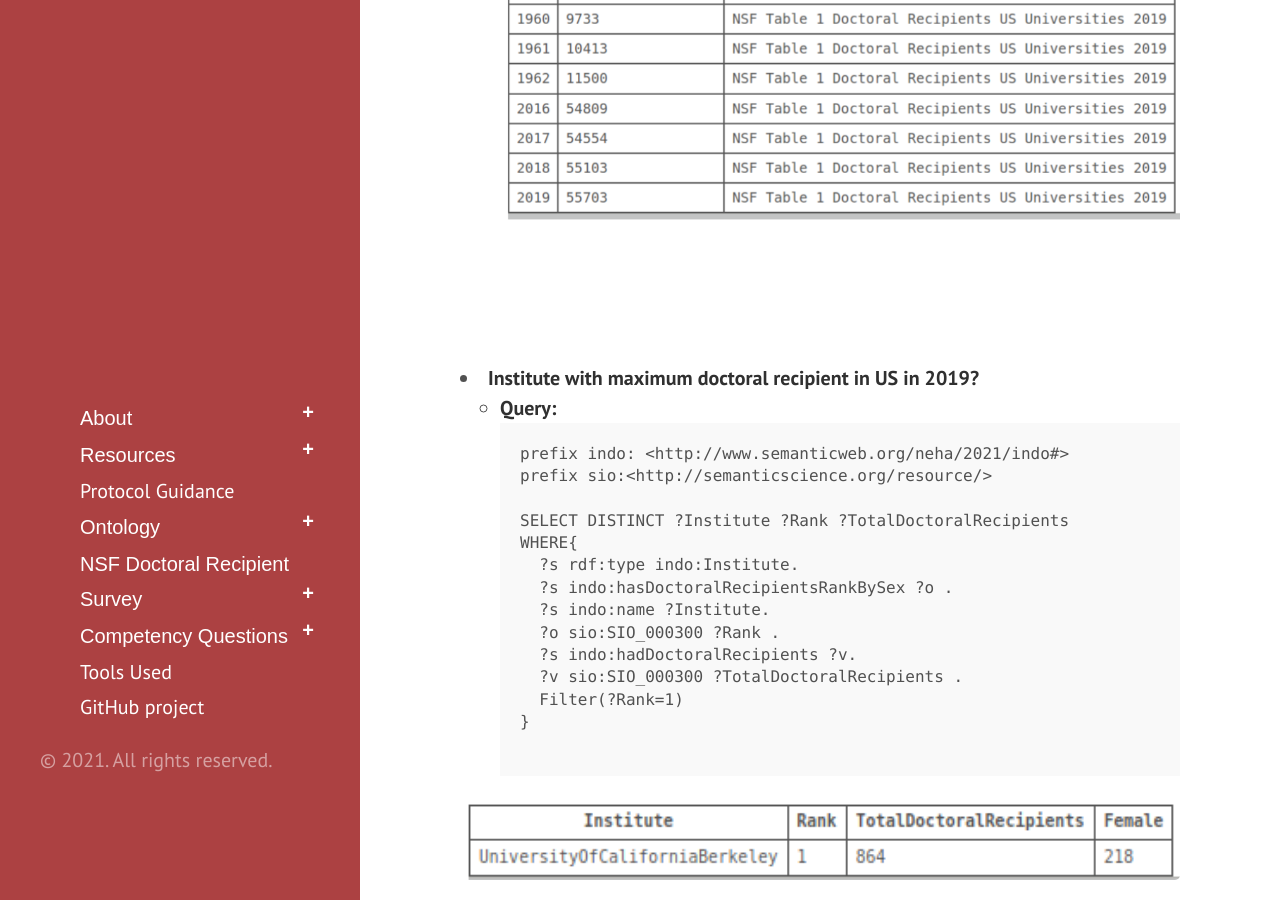
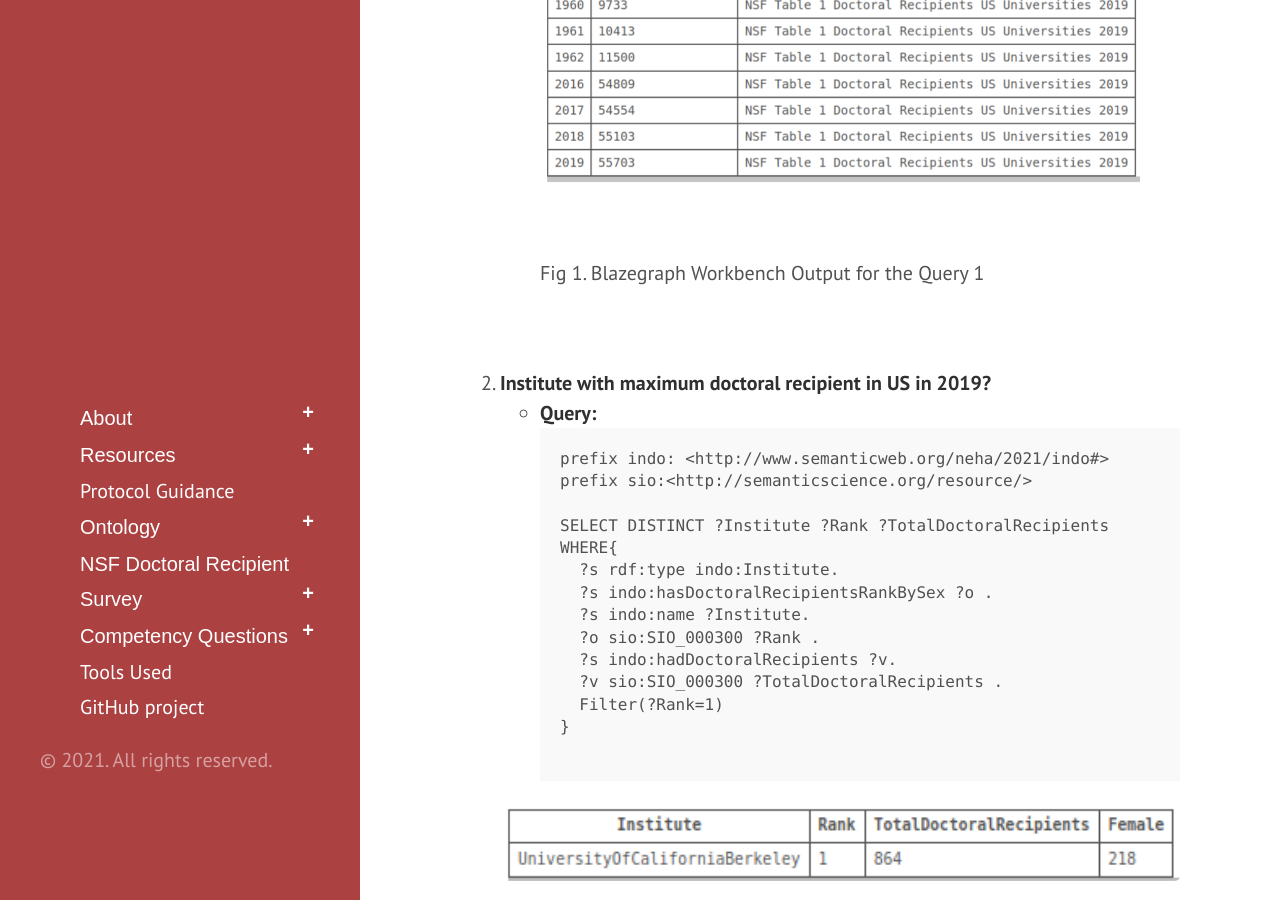
Before and after one commit to tetherless-world/institute-demographic-ontology, a Jekyll site: the page built from competencyquestions.md, in a window 1280 px wide and 900 px high, scrolled down 1069 px. Built offline with Jekyll 4.4.1, drawn with Linux system fonts in a browser that asks for light colours; Markdown is read by kramdown in place of the engine named in the settings; some of the changed text lies outside the part shown.

Commit message:
Fixing figure 1

```diff
--- a/competencyquestions.md
+++ b/competencyquestions.md
@@ -65,8 +65,10 @@
       </pre>
 	 </li>
   </ul>
+  <figure>
   <img src ="../images/QUERY1RESULTS.png" style="width:100%; height:100%">
- <caption>Fig 1. Blazegraph Workbench Output for the Query 1</caption>
+  <figcaption>Fig 1. Blazegraph Workbench Output for the Query 1</figcaption>
+  </figure>
   </li>
 <br><br>
 
```
